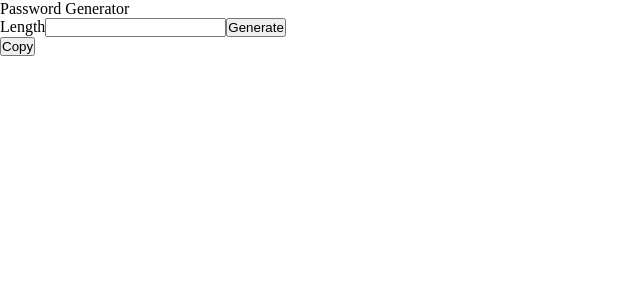
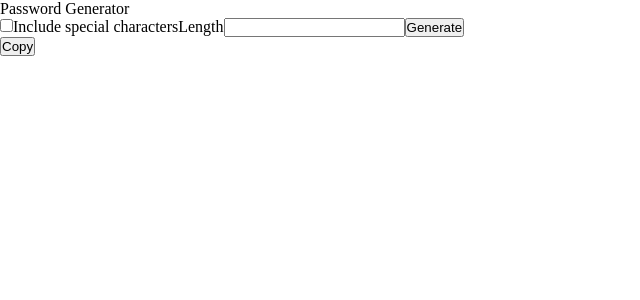
Before and after one commit to ihleonel/password-generator, a React (Vite) app: page / in a window 1280 px wide. Shown: the top 300 px of the page, without its empty margins (0-640 px from the left). Built offline with nearby package versions, Linux system fonts and the light colour scheme.

Commit message:
Add special character checkbox

```diff
--- a/src/App.jsx
+++ b/src/App.jsx
@@ -11,6 +11,10 @@ export default function App() {
   return (
     <div>
       <p>Password Generator</p>
+      <label>
+        <input type="checkbox" id="special" name="special" />
+        Include special characters
+      </label>
       <label htmlFor="length">Length</label>
       <input type="number" id="length" name="length" />
       <button onClick={() => setPassword(result)}>Generate</button>
```
